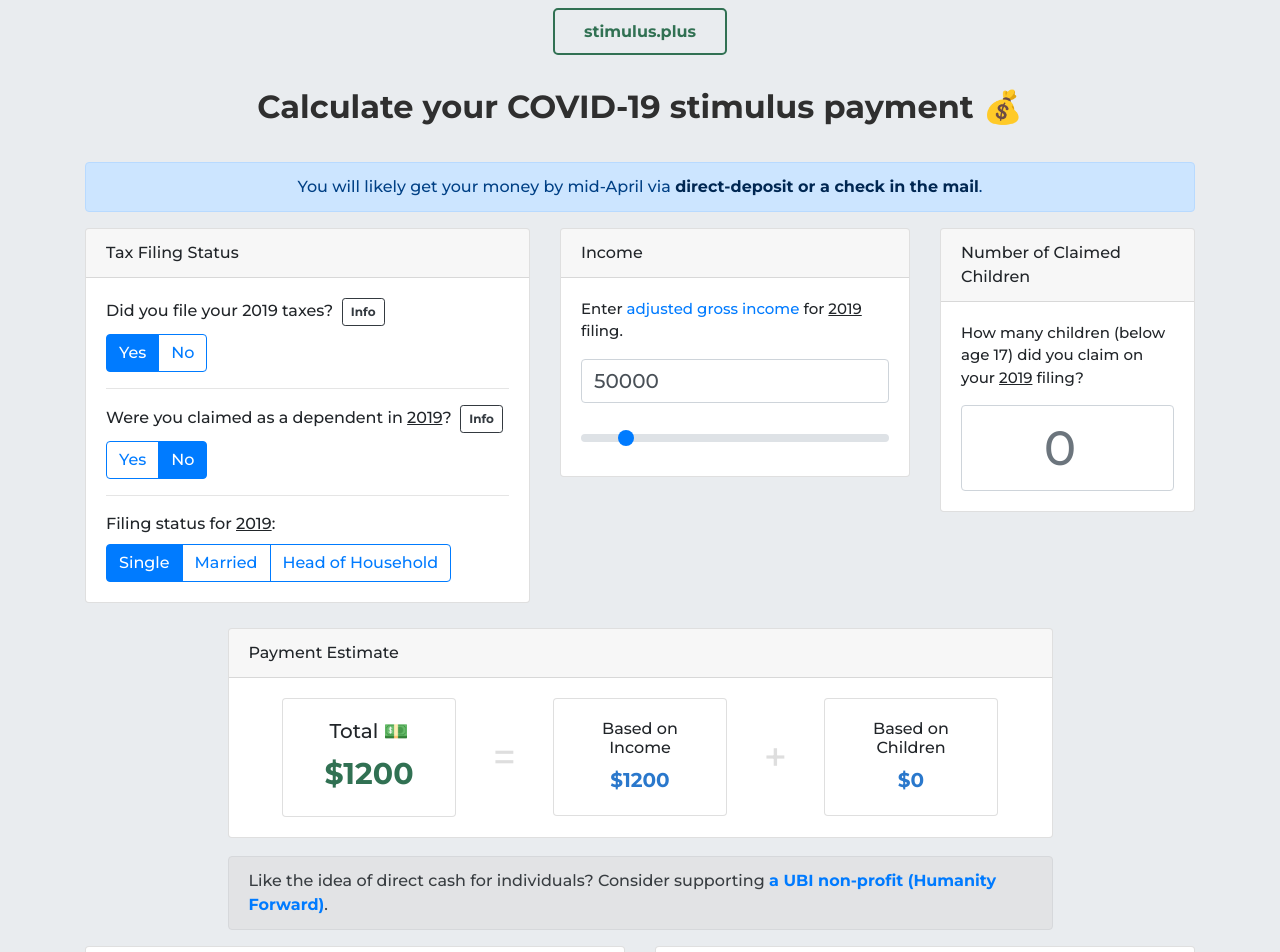
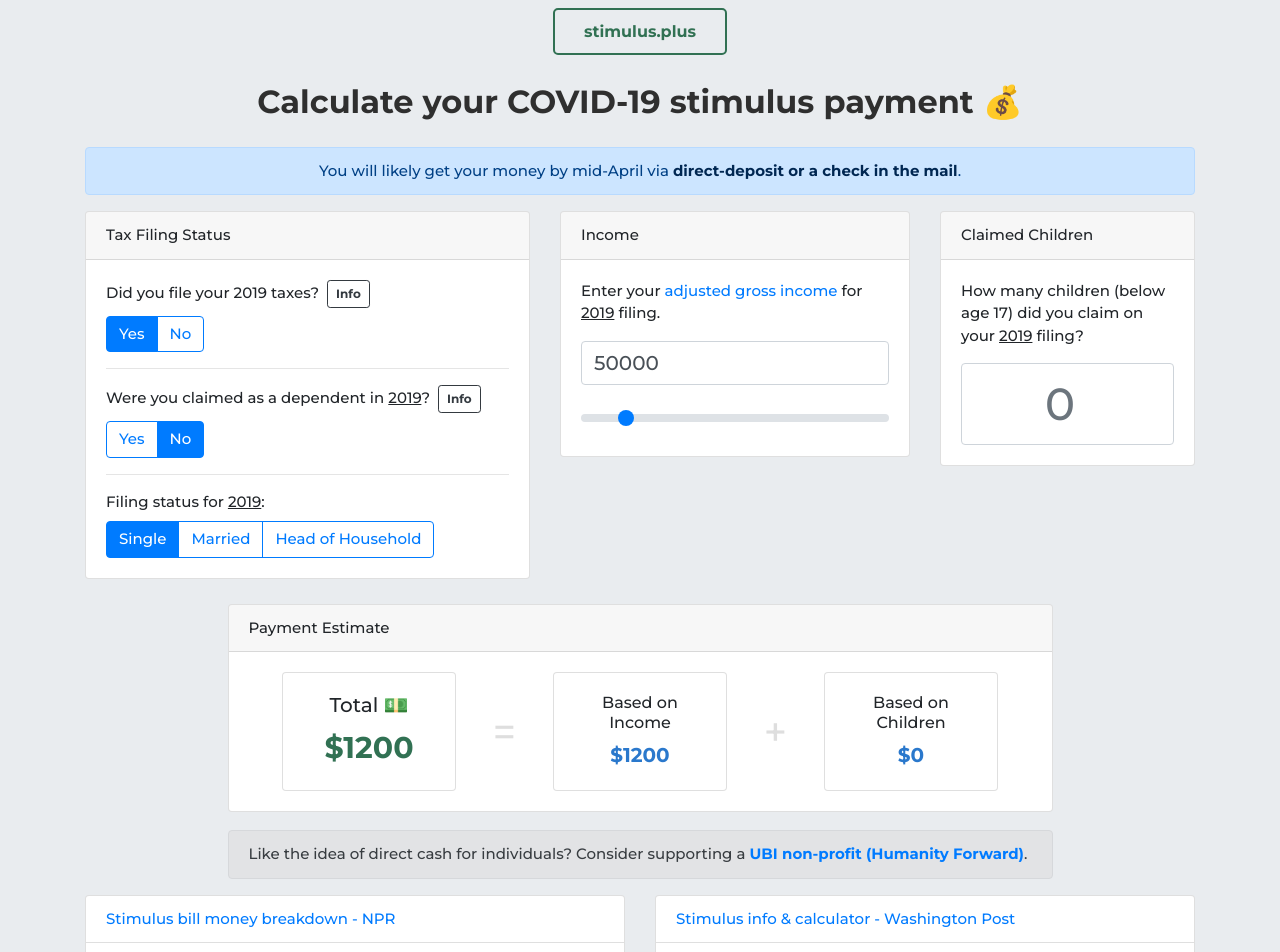
Before and after one commit to Voyager451/stimulus.plus, a Next.js app: page / in a window 1280 px wide. Shown: the top 952 px of the page. Built offline with nearby package versions, Linux system fonts and the light colour scheme.

Commit message:
Styling improvements

```diff
--- a/components/ChildrenCard.js
+++ b/components/ChildrenCard.js
@@ -32,7 +32,7 @@ const ChildrenCard = () => {
 
     return (
         <Card className={ ' num-of-children-card' }>
-            <CardHeader>Number of Claimed Children</CardHeader>
+            <CardHeader>Claimed Children</CardHeader>
             <CardBody>
                 <CardText>How many children (below age 17) did you claim on your <u>{state.filingYear}</u> filing?</CardText>
                 <Input
--- a/components/EstimateCard.js
+++ b/components/EstimateCard.js
@@ -144,9 +144,9 @@ const EstimateCard = () => {
             </Card>
 
 
-            <Alert color="secondary" style={ { marginTop: '18px' } }>
-                Like the idea of direct cash for individuals? Consider supporting&nbsp;
-                <b><a href="https://movehumanityforward.com/" target="_blank" rel='noreferrer noopener'>a UBI non-profit (Humanity Forward)</a></b>
+            <Alert color="secondary" style={ { marginTop: '18px', fontSize: '15px' } }>
+                Like the idea of direct cash for individuals? Consider supporting a {' '}
+                <b><a href="https://movehumanityforward.com/" target="_blank" rel='noreferrer noopener'>UBI non-profit (Humanity Forward)</a></b>
                 .
             </Alert>
 
--- a/components/IncomeCard.js
+++ b/components/IncomeCard.js
@@ -39,7 +39,7 @@ const IncomeCard = () => {
             <CardHeader>Income</CardHeader>
             <CardBody>
                 <CardText>
-                    Enter {' '}
+                    Enter your {' '}
                     <a href="https://www.irs.gov/e-file-providers/definition-of-adjusted-gross-income"
                         target="_blank" rel='noreferrer noopener'>
                         adjusted gross income
--- a/pages/index.js
+++ b/pages/index.js
@@ -27,7 +27,7 @@ const Index = () => {
                     <h3 className="intro-stimulus">Calculate your <span title={ 'Coronavirus' }>COVID-19</span> stimulus payment 💰</h3>
                 </div>
 
-                <Alert className={ 'text-center' } color="primary" style={ { marginTop: '18px' } }>
+                <Alert className={ 'text-center' } color="primary" style={ { marginTop: '18px', fontSize: '15px' } }>
                     You will likely get your money by mid-April via&nbsp;
                     <b>
                         <a
--- a/static/styles.css
+++ b/static/styles.css
@@ -2,10 +2,11 @@ body {
     background: #e9ecef;
     font-family: "Montserrat", Tahoma, "Helvetica Neue", Helvetica, sans-serif;
     font-weight: 500;
+    font-size: 15px;
 }
 
 .container {
-    margin-top: 25px;
+    margin-top: 20px;
 }
 
 .navbar-brand {
@@ -33,7 +34,7 @@ body {
     font-size: 2rem;
 }
 .intro-stimulus-wrap {
-    margin-bottom: 35px;
+    margin-bottom: 25px;
     text-align: center;
 }
 .intro-subtitle {
@@ -89,12 +90,12 @@ body {
 
 
 .tax-filing-card .btn {
-    font-size: 16px;
+    font-size: 15px;
     /*border: 1px solid #000000;*/
 }
 .tax-filing-card label {
     display: block;
-    font-size: 16px;
+    /*font-size: 16px;*/
 }
 .tax-filing-dependent-yes-msg {
     display: inline-block;
```
